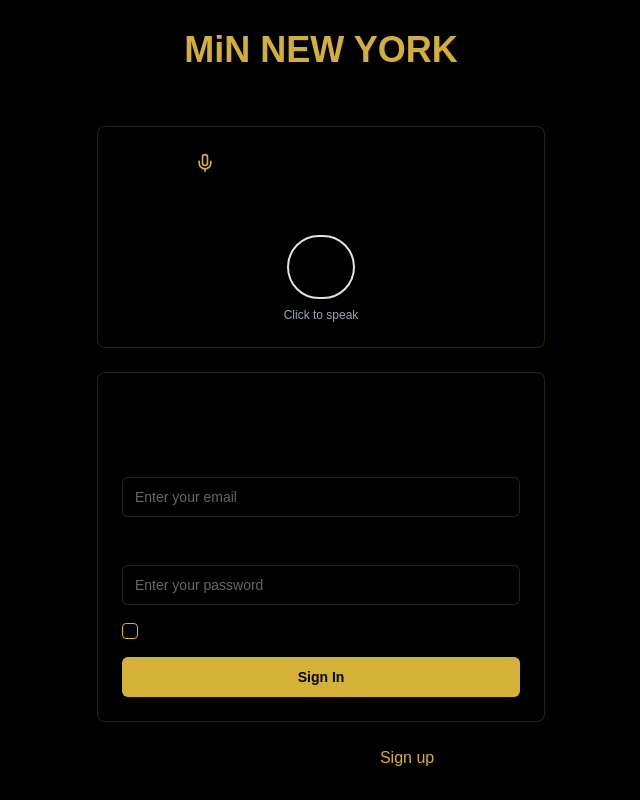
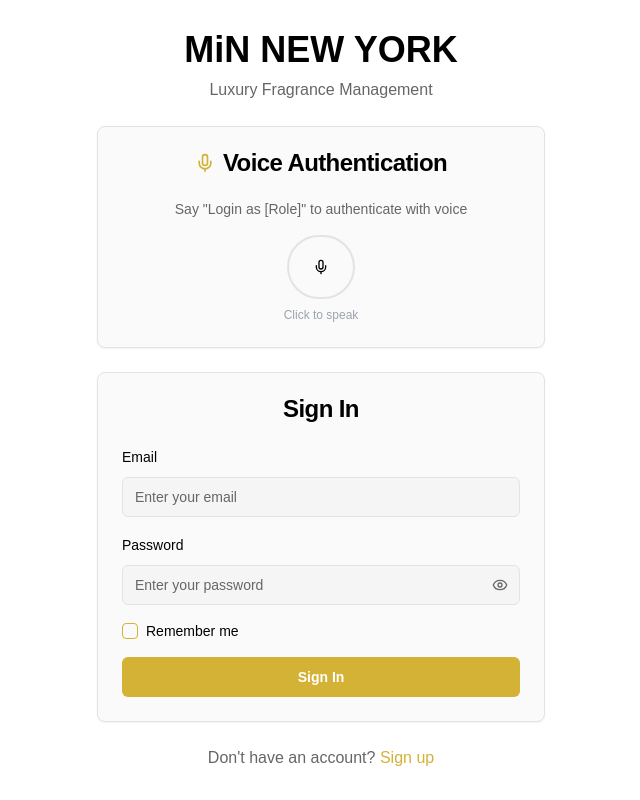
Before and after one commit to daisymilan/minnewyork, a React (Vite) app: page /login in a window 1280 px wide. Shown: the whole page, without its empty margins (319-959 px from the left). Built offline with nearby package versions, Linux system fonts and the light colour scheme.

Commit message:
Fix: Login page background
Fixed the login page to use a white background and Arial font.

```diff
--- a/src/components/auth/SignInPage.tsx
+++ b/src/components/auth/SignInPage.tsx
@@ -39,32 +39,32 @@ export const SignInPage: React.FC = () => {
   };
 
   return (
-    <div className="min-h-screen bg-luxury-black flex items-center justify-center p-4">
+    <div className="min-h-screen bg-background flex items-center justify-center p-4 font-sans">
       <div className="w-full max-w-md space-y-6">
         {/* Logo/Brand */}
         <div className="text-center">
-          <h1 className="text-4xl font-bold text-luxury-gold mb-2">
+          <h1 className="text-4xl font-sans font-bold text-foreground mb-2">
             MiN NEW YORK
           </h1>
-          <p className="text-luxury-cream/60">Luxury Fragrance Management</p>
+          <p className="text-muted-foreground">Luxury Fragrance Management</p>
         </div>
 
         {/* Voice Authentication Card */}
-        <Card className="bg-black/30 border border-luxury-gold/20">
+        <Card className="bg-card border border-border">
           <CardHeader className="text-center">
-            <CardTitle className="text-luxury-cream flex items-center justify-center space-x-2">
-              <Mic className="w-5 h-5 text-luxury-gold" />
+            <CardTitle className="text-card-foreground flex items-center justify-center space-x-2">
+              <Mic className="w-5 h-5 text-primary" />
               <span>Voice Authentication</span>
             </CardTitle>
           </CardHeader>
           <CardContent className="text-center space-y-4">
-            <p className="text-luxury-cream/60 text-sm">
+            <p className="text-muted-foreground text-sm">
               Say "Login as [Role]" to authenticate with voice
             </p>
             <VoiceCommandButton onCommand={handleVoiceCommand} disabled={isLoading} />
             {voiceDetectedRole && (
-              <Alert className="bg-green-900/20 border-green-500/50">
-                <AlertDescription className="text-green-400">
+              <Alert className="bg-green-50 border-green-200">
+                <AlertDescription className="text-green-800">
                   Voice detected: {voiceDetectedRole}. Signing you in...
                 </AlertDescription>
               </Alert>
@@ -73,27 +73,27 @@ export const SignInPage: React.FC = () => {
         </Card>
 
         {/* Sign In Form */}
-        <Card className="bg-black/30 border border-luxury-gold/20">
+        <Card className="bg-card border border-border">
           <CardHeader>
-            <CardTitle className="text-luxury-cream text-center">Sign In</CardTitle>
+            <CardTitle className="text-card-foreground text-center">Sign In</CardTitle>
           </CardHeader>
           <CardContent>
             <form onSubmit={handleSubmit} className="space-y-4">
               <div className="space-y-2">
-                <Label htmlFor="email" className="text-luxury-cream/80">Email</Label>
+                <Label htmlFor="email" className="text-card-foreground">Email</Label>
                 <Input
                   id="email"
                   type="email"
                   value={email}
                   onChange={(e) => setEmail(e.target.value)}
                   placeholder="Enter your email"
-                  className="bg-black/30 border-luxury-gold/20 text-luxury-cream"
+                  className="bg-input border-border text-foreground"
                   required
                 />
               </div>
 
               <div className="space-y-2">
-                <Label htmlFor="password" className="text-luxury-cream/80">Password</Label>
+                <Label htmlFor="password" className="text-card-foreground">Password</Label>
                 <div className="relative">
                   <Input
                     id="password"
@@ -101,14 +101,14 @@ export const SignInPage: React.FC = () => {
                     value={password}
                     onChange={(e) => setPassword(e.target.value)}
                     placeholder="Enter your password"
-                    className="bg-black/30 border-luxury-gold/20 text-luxury-cream pr-10"
+                    className="bg-input border-border text-foreground pr-10"
                     required
                   />
                   <Button
                     type="button"
                     variant="ghost"
                     size="sm"
-                    className="absolute right-0 top-0 h-full px-3 text-luxury-cream/60"
+                    className="absolute right-0 top-0 h-full px-3 text-muted-foreground"
                     onClick={() => setShowPassword(!showPassword)}
                   >
                     {showPassword ? <EyeOff className="w-4 h-4" /> : <Eye className="w-4 h-4" />}
@@ -122,21 +122,21 @@ export const SignInPage: React.FC = () => {
                   checked={rememberMe}
                   onCheckedChange={(checked) => setRememberMe(!!checked)}
                 />
-                <Label htmlFor="remember" className="text-luxury-cream/80 text-sm">
+                <Label htmlFor="remember" className="text-card-foreground text-sm">
                   Remember me
                 </Label>
               </div>
 
               {error && (
-                <Alert className="bg-red-900/20 border-red-500/50">
-                  <AlertDescription className="text-red-400">{error}</AlertDescription>
+                <Alert className="bg-red-50 border-red-200">
+                  <AlertDescription className="text-red-800">{error}</AlertDescription>
                 </Alert>
               )}
 
               <Button
                 type="submit"
                 disabled={isLoading}
-                className="w-full bg-gradient-to-r from-gold-400 to-gold-600 hover:from-gold-500 hover:to-gold-700 text-black font-semibold"
+                className="w-full bg-primary hover:bg-primary/90 text-primary-foreground font-semibold"
               >
                 {isLoading ? (
                   <>
@@ -153,9 +153,9 @@ export const SignInPage: React.FC = () => {
 
         {/* Sign Up Link */}
         <div className="text-center">
-          <p className="text-luxury-cream/60">
+          <p className="text-muted-foreground">
             Don't have an account?{' '}
-            <a href="/signup" className="text-luxury-gold hover:text-luxury-gold/80 font-medium">
+            <a href="/signup" className="text-primary hover:text-primary/80 font-medium">
               Sign up
             </a>
           </p>
```
